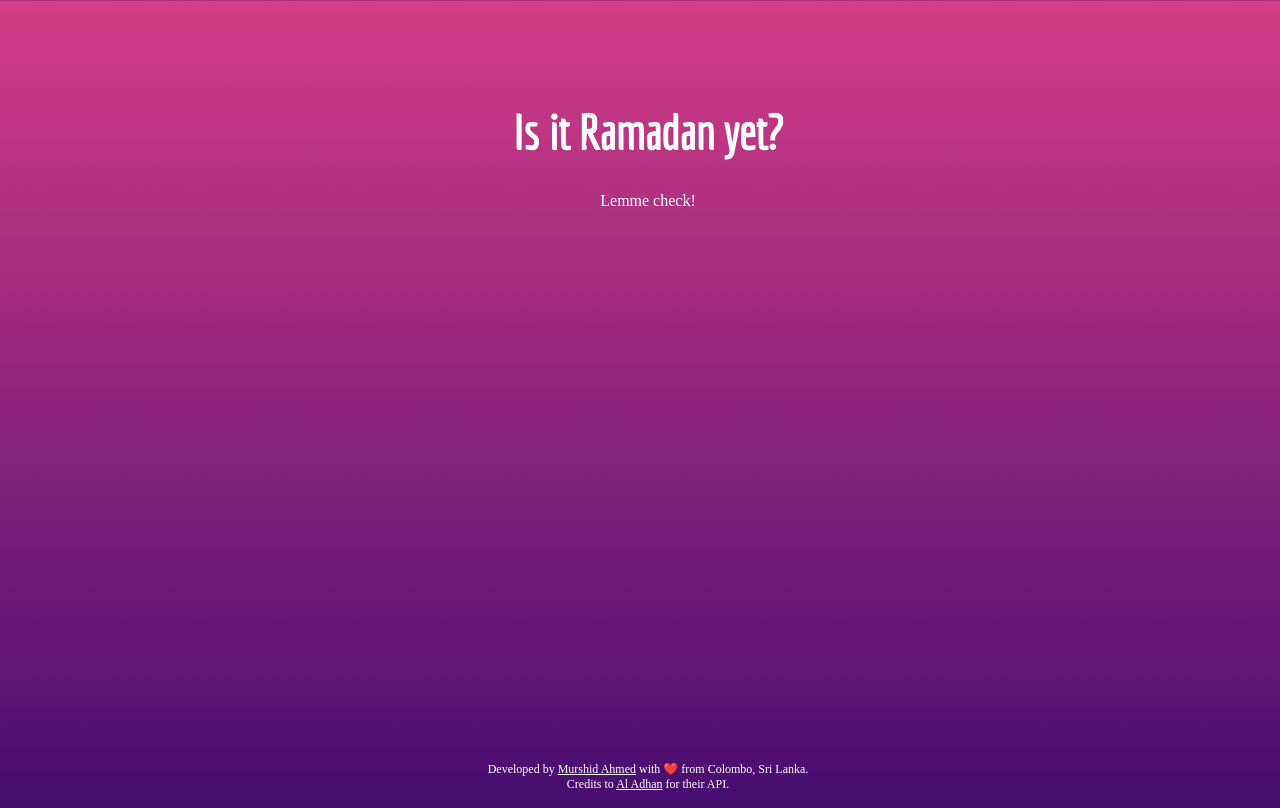
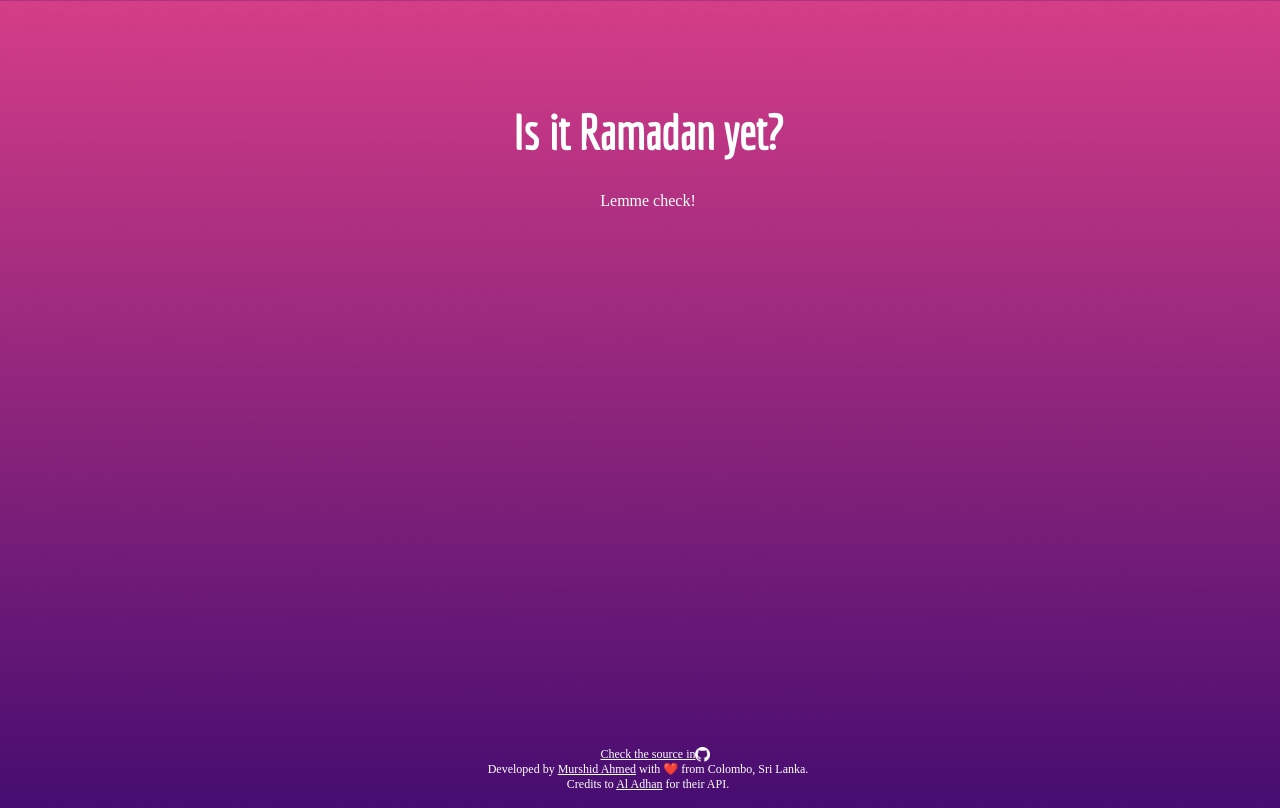
Before and after one commit to murshid1988/isitramadanyet, a plain HTML site: page index.html in a window 1280 px wide. Drawn offline with Linux system fonts and the light colour scheme; no server answers; a web font is replaced by a local one.

Commit message:
Added source code link

```diff
--- a/index.html
+++ b/index.html
@@ -17,6 +17,7 @@
         </div>
     </main>
     <footer>
+        <a href="https://github.com/murshid1988/isitramadanyet/">Check the source in <img src="res/img/GitHub-Mark-Light-32px.png" /></a> <br>
         Developed by <a href="https://config.lk" target="_blank">Murshid Ahmed</a> with <span class="love-emoji">❤️</span> from Colombo, Sri Lanka. <br>
         Credits to <a href="https://aladhan.com/islamic-calendar-api" target="_blank">Al Adhan</a> for their API.
     </footer>
--- a/res/css/main.css
+++ b/res/css/main.css
@@ -42,6 +42,12 @@ footer {
 
 }
 
+footer img {
+    width: 15px;
+    margin-top: 0px;
+    position: absolute;
+}
+
 footer a {
     color: #fff;
 }
```
Also changed, not shown: res/img/GitHub-Mark-Light-32px.png (added).
